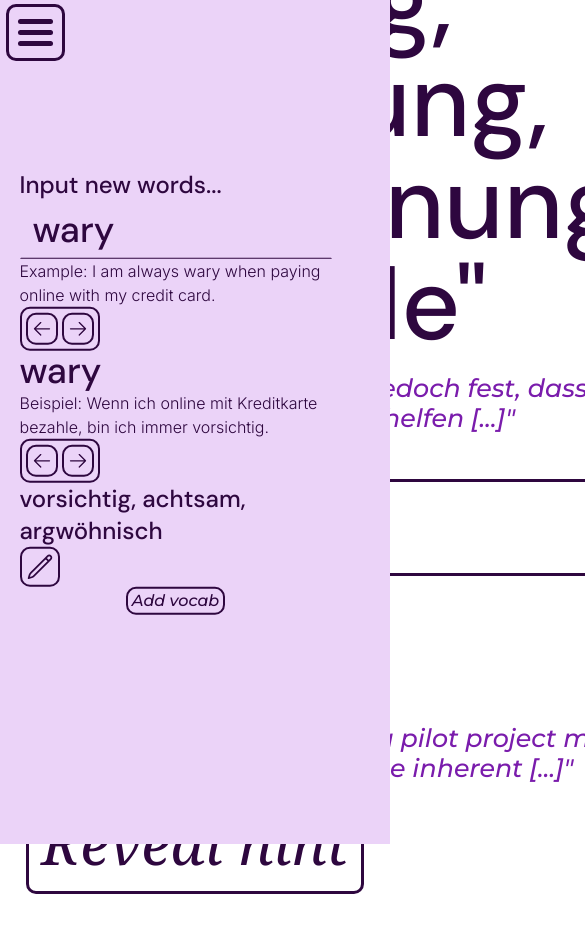
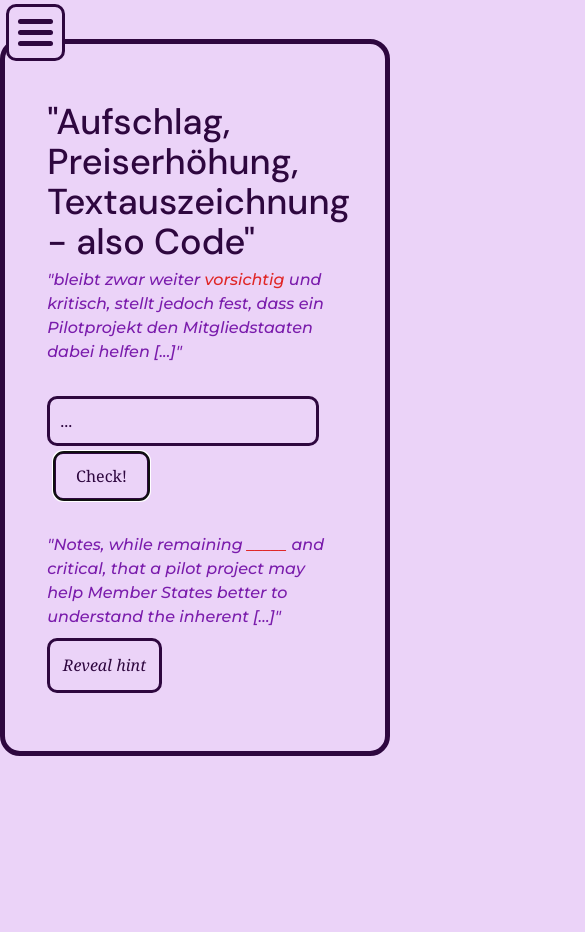
Before and after one commit to DrDrProfRosenthal/nextjs-dashboard, a Next.js app: page / in a window 390 px wide. Shown: the top 932 px of the page, 585 px wide, since content can reach past the window. After the commit the page ends 883 px from the top, so only its background shows below. Built offline with nearby package versions, Linux system fonts and the light colour scheme; a web font is replaced by a local one.

Commit message:
responsive updates

```diff
--- a/app/page.tsx
+++ b/app/page.tsx
@@ -24,31 +24,29 @@ export default async function Page() {
 
 
       <div className="center-container">
-        <div className="prompt-container">
+        <div className="prompt-container bold-border-color ">
 
-          <div>
+              <div className="vocab-con my-4">
+                <span className="current-vocab dm-sans text-4xl bold-color" id="current-vocab">vorsichtig, achtsam, argwöhnisch  </span>
 
-            <div className="vocab-con ">
-                <span className="current-vocab dm-sans font-extrabold bold-color" id="current-vocab">vorsichtig, achtsam, argwöhnisch  </span>
-
-                  <div className='german-examplecontainer montserrat italic font-small' >
+                  <div className='german-examplecontainer montserrat italic text-base' >
                     <span className="english-example light-color" id="german-example"> "bleibt zwar weiter
                       <span className='germanExampleVocab counter-color'>&nbsp;vorsichtig&nbsp;</span>
                       und kritisch, stellt jedoch fest, dass ein Pilotprojekt den Mitgliedstaaten dabei helfen [...]"</span>
                   </div>
-             </div>
+              </div>
 
 
-                  <div className='vocab-con font-medium'>
-                    <span className='verbBox font-medium bold-color bold-weight hidden'>to</span>
-                    <input type="text" className="centered-input font-medium bold-color bold-border-color" placeholder="..." />
-                    <button  className="btn font-medium bold-color bold-border-color" id="myBtn" type="submit">Check!</button>
-                  </div>
+              <div className='vocab-con my-4'>
+                    <span className='verbBox text-base bold-color bold-weight hidden'>to</span>
+                    <input type="text" className="centered-input text-base bold-color bold-border-color" placeholder="..." />
+                    <button  className="btn text-base bold-color bold-border-color" id="myBtn" type="submit">Check!</button>
+              </div>
 
 
-                  <div className='english-examplecontainer vocab-con' >
+              <div className='english-examplecontainer vocab-con my-4' >
 
-                        <div id='hintContainer' className='flex-container font-small'>
+                        <div id='hintContainer' className='flex-container text-base'>
 
                             <span className='english-example montserrat italic light-color'>
                               "Notes, while remaining
@@ -60,16 +58,13 @@ export default async function Page() {
 
 
                             <div>
-                              <button className='bold-color font-medium montserrat italic bold-border-color'  id="hintBtn">Reveal hint </button>
+                              <button className='bold-color text-base montserrat italic bold-border-color'  id="hintBtn">Reveal hint </button>
                             </div>
 
                         </div>
 
-                  </div>
+              </div>
 
-
-
-          </div>
         </div>
     </div>
 
@@ -84,21 +79,21 @@ export default async function Page() {
     <div className='popupCon closed background-color bold-color'>
 
 
-                        <div className='popupForm lg:font-medium popupForm'>
+                        <div className='popupForm lg:text-base popupForm'>
 
 
 
                       <div className='flex flex-col'>
-                        <span className='dm-sans text-2xl lg:font-medium'>Input new words...</span>
-                        <input className='dm-sans text-4xl lg:font-medium' value={"wary"}></input>
+                        <span className='dm-sans text-2xl lg:text-base'>Input new words...</span>
+                        <input className='dm-sans text-4xl lg:text-base' value={"wary"}></input>
                       </div>
 
                       <form action={createInvoice}>
                         <div className='vocabInputField'>
                               <div>
                                   <div className=''>
-                                    <label className='text-basetext'>Example:&nbsp;</label>
-                                    <span className='text-basetext'>I am always wary when paying online with my credit card.</span>
+                                    <label className='text-base'>Example:&nbsp;</label>
+                                    <span className='text-base'>I am always wary when paying online with my credit card.</span>
                                   </div>
                                   <Pagination totalPages={2} />
                               </div>
@@ -109,8 +104,8 @@ export default async function Page() {
 
                               <div>
                                 <div className='inline-flexLG'>
-                                                      <label className='w-2 lg:w-10'>Beispiel:&nbsp;</label>
-                                                      <span className='lg:w-2 lg:w-10'>Wenn ich online mit Kreditkarte bezahle, bin ich immer vorsichtig.</span>
+                                                      <label className='text-base'>Beispiel:&nbsp;</label>
+                                                      <span className='text-base'>Wenn ich online mit Kreditkarte bezahle, bin ich immer vorsichtig.</span>
                                                     </div>
                                                     <Pagination totalPages={2} />
                                 </div>
@@ -128,7 +123,7 @@ export default async function Page() {
                             </div>
 
                             <div className='align-center'>
-                                <button type='submit' className='bold-color lg:font-medium montserrat italic bold-border-color text-base hover:bg-gray-100' id="addBtn" >Add vocab </button>
+                                <button type='submit' className='bold-color lg:text-base montserrat italic bold-border-color text-base hover:bg-gray-100' id="addBtn" >Add vocab </button>
                             </div>
 
 
@@ -150,64 +145,3 @@ export default async function Page() {
     </main>
   );
 }
-
-  /*
-
-   <div className='popupForm lg:font-medium popupForm'>
-
-
-
-                  <div className='flex flex-col'>
-                    <span className='dm-sans text-2xl lg:font-medium'>Input new words...</span>
-                    <input className='dm-sans text-4xl lg:font-medium' value={"wary"}></input>
-                  </div>
-
-                  <form action={createInvoice}>
-                     <div className='vocabInputField'>
-                           <div>
-                               <div className=''>
-                                 <label className='text-basetext'>Example:&nbsp;</label>
-                                 <span className='text-basetext'>I am always wary when paying online with my credit card.</span>
-                               </div>
-                               <Pagination totalPages={2} />
-                           </div>
-
-                           <div>
-                              <span className='dm-sans text-4xl block'>wary</span>
-                          </div>
-
-                          <div>
-                            <div className='inline-flexLG'>
-                                                  <label className='w-2 lg:w-10'>Beispiel:&nbsp;</label>
-                                                  <span className='lg:w-2 lg:w-10'>Wenn ich online mit Kreditkarte bezahle, bin ich immer vorsichtig.</span>
-                                                </div>
-                                                <Pagination totalPages={2} />
-                            </div>
-
-                         <div>
-
-                                  <div className='flex flex-row'>
-                                      <span className='dm-sans text-xl  block'>vorsichtig</span>,&nbsp;
-                                      <span className='dm-sans text-xl block'>achtsam</span>,&nbsp;
-                                      <span className='dm-sans text-xl  block'>argwöhnisch</span>
-                                  </div>
-                                  <input className='dm-sans  hidden' value={"vorsichtig, achtsam, argwöhnisch"}></input>
-                                  <PencilIcon className="w-10 pencilBtn bold-color bold-border-color" />
-
-
-
-                        </div>
-
-                        <div className='align-center'>
-                            <button type='submit' className='bold-color lg:font-medium montserrat italic bold-border-color text-base hover:bg-gray-100' id="addBtn" >Add vocab </button>
-                         </div>
-
-
-                     </div>
-                   </form>
-
-
-
-
-               </div>
-                      */
--- a/app/ui/global.css
+++ b/app/ui/global.css
@@ -33,6 +33,7 @@ body, html {
   font-optical-sizing: auto;
   font-weight: 360;
   font-style: normal;
+  background-color: #EBD3F8;
 }
 
 .montserrat {
@@ -143,8 +144,7 @@ input:focus{
 
 
 .center-container {
-  height: 100vh;
-
+  margin-top: 10%;
   display: flex;
   justify-content: center;
   align-items: center;
@@ -152,15 +152,14 @@ input:focus{
 
 
   .prompt-container {
-  height: 90vh;
-  width: 90vw;
-  border: 5px solid #2E073F;
+  min-width: 90vw;
+  height: fit-content;
+  border: 5px solid;
   border-radius: 20px;
   padding: 5vh;
 
   display: flex;
-  justify-content: center;
-  align-items: center;
+  flex-direction: column;
 
   }
 
@@ -205,9 +204,7 @@ input:focus{
 
 
 .vocab-con{
-  display: block;
-   text-align: center;
-   margin: 5%;
+
 }
 
 
@@ -306,12 +303,13 @@ input:focus{
 
 .popupCon{
   position: fixed;
-  display: block;
+  display: none;
   z-index: 10;
 
-  height: 100%;
+  height: 0%;
+
   width: 100%;
-  opacity: 100%;
+  opacity: 0%;
   top: 0;
   left: 0;
   right: 0;
@@ -414,7 +412,7 @@ input:focus{
    }
 
     .vocab-con{
-      margin:5% 0%;
+
     }
 
     .inline-flexLG{
```
